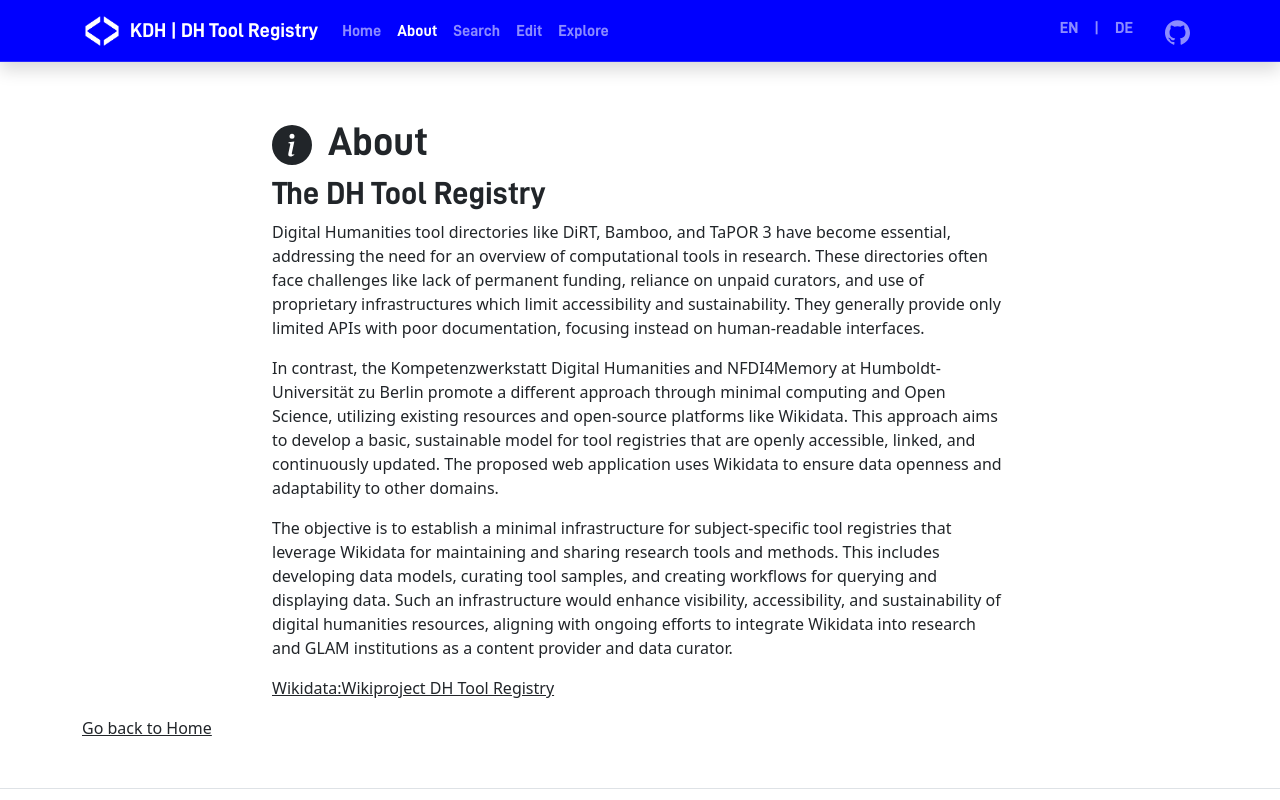
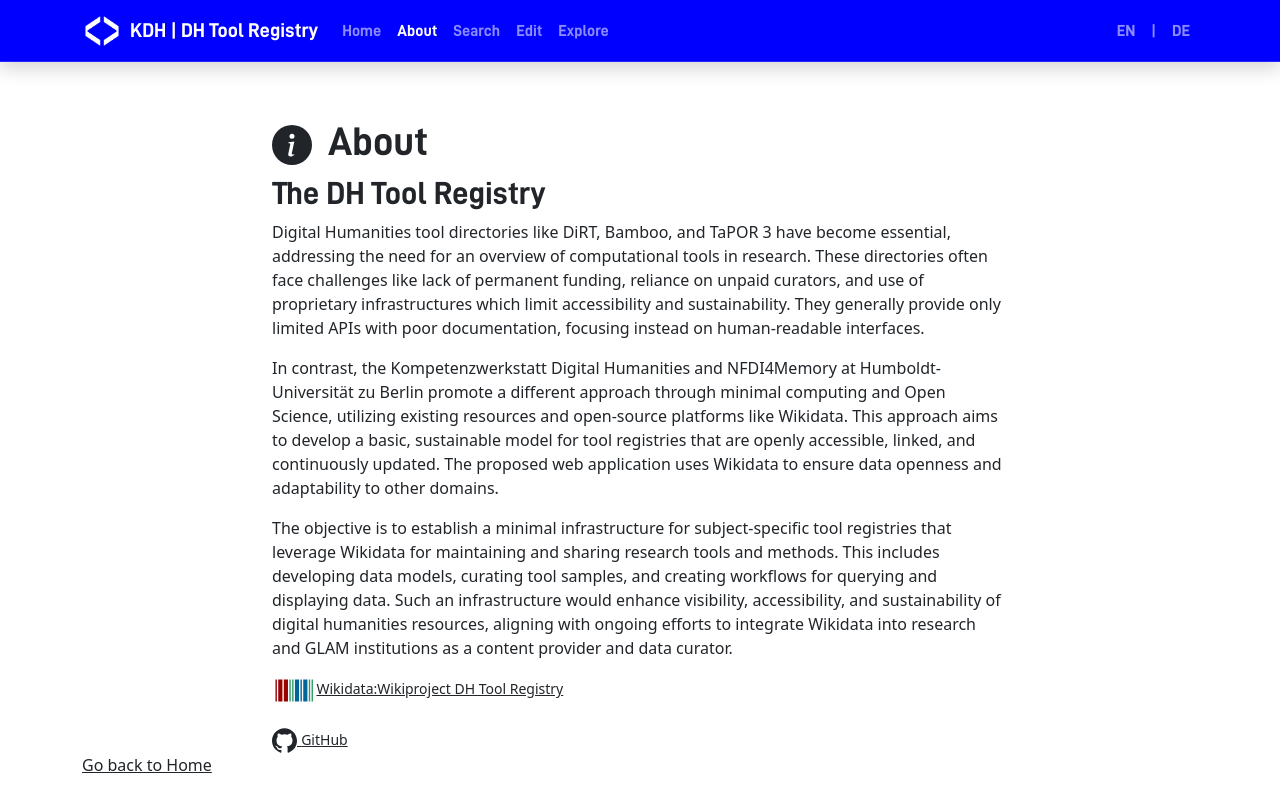
Before and after one commit to FuReSH/toolfindr, a Gatsby site: page /about in a window 1280 px wide. Shown: the top 800 px of the page. Built offline with nearby package versions, Linux system fonts and the light colour scheme; Gatsby itself is replaced by a stand-in of ours.

Commit message:
move github link to about page

```diff
--- a/src/components/navbar.js
+++ b/src/components/navbar.js
@@ -77,12 +77,6 @@ const Navbar = ({ siteTitle }) => {
             </li>
             <li className="nav-item"><span className="nav-link">|</span></li>
             <li className="nav-item"><a className="nav-link" href="#">DE</a></li>
-            <li className="nav-item">
-              <a className="ps-4 nav-link" href="https://github.com/FuReSH" target="_blank" rel="noopener">
-                <svg xmlns="http://www.w3.org/2000/svg" width="25" height="25" className="navbar-nav-svg d-inline-block align-text-top" viewBox="0 0 512 499.36" role="img"><title>GitHub</title><path fill="currentColor" fillR ule="evenodd" d="M256 0C114.64 0 0 114.61 0 256c0 113.09 73.34 209 175.08 242.9 12.8 2.35 17.47-5.56 17.47-12.34 0-6.08-.22-22.18-.35-43.54-71.2 15.49-86.2-34.34-86.2-34.34-11.64-29.57-28.42-37.45-28.42-37.45-23.27-15.84 1.73-15.55 1.73-15.55 25.69 1.81 39.21 26.38 39.21 26.38 22.84 39.12 59.92 27.82 74.5 21.27 2.33-16.54 8.94-27.82 16.25-34.22-56.84-6.43-116.6-28.43-116.6-126.49 0-27.95 10-50.8 26.35-68.69-2.63-6.48-11.42-32.5 2.51-67.75 0 0 21.49-6.88 70.4 26.24a242.65 242.65 0 0 1 128.18 0c48.87-33.13 70.33-26.24 70.33-26.24 14 35.25 5.18 61.27 2.55 67.75 16.41 17.9 26.31 40.75 26.31 68.69 0 98.35-59.85 120-116.88 126.32 9.19 7.9 17.38 23.53 17.38 47.41 0 34.22-.31 61.83-.31 70.23 0 6.85 4.61 14.81 17.6 12.31C438.72 464.97 512 369.08 512 256.02 512 114.62 397.37 0 256 0z"></path></svg>
-                <small className="d-md-none ms-2">GitHub</small>
-              </a>
-            </li>
           </ul>
         </div>
       </div>
--- a/src/content/about.md
+++ b/src/content/about.md
@@ -10,4 +10,12 @@ In contrast, the Kompetenzwerkstatt Digital Humanities and NFDI4Memory at Humbol
 
 The objective is to establish a minimal infrastructure for subject-specific tool registries that leverage Wikidata for maintaining and sharing research tools and methods. This includes developing data models, curating tool samples, and creating workflows for querying and displaying data. Such an infrastructure would enhance visibility, accessibility, and sustainability of digital humanities resources, aligning with ongoing efforts to integrate Wikidata into research and GLAM institutions as a content provider and data curator.
 
-[Wikidata:Wikiproject DH Tool Registry](https://www.wikidata.org/wiki/Wikidata:WikiProject_DH_Tool_Registry)
+<a className="ps-4 nav-link" href="https://www.wikidata.org/wiki/Wikidata:WikiProject_DH_Tool_Registry" target="_blank" rel="noopener">
+<svg xmlns="http://www.w3.org/2000/svg" height="25" viewBox="0 0 32 18" role="img"><path d="M2.5 1h1v16h-1zm2 0h3v16h-3zm4 0h3v16h-3z" fill="#900"/><path d="M12.5 1h1v16h-1zm2 0h1v16h-1zm12 0h1v16h-1zm2 0h1v16h-1z" fill="#396"/><path d="M16.5 1h3v16h-3zm4 0h1v16h-1zm2 0h3v16h-3z" fill="#069"/></svg><small className="d-md-none ms-2">Wikidata:Wikiproject DH Tool Registry</small>
+</a>
+<br /><br />
+
+<a className="ps-4 nav-link" href="https://github.com/FuReSH" target="_blank" rel="noopener">
+                <svg xmlns="http://www.w3.org/2000/svg" width="25" height="25" viewBox="0 0 512 499.36" role="img"><title>GitHub</title><path fill="currentColor" fillR ule="evenodd" d="M256 0C114.64 0 0 114.61 0 256c0 113.09 73.34 209 175.08 242.9 12.8 2.35 17.47-5.56 17.47-12.34 0-6.08-.22-22.18-.35-43.54-71.2 15.49-86.2-34.34-86.2-34.34-11.64-29.57-28.42-37.45-28.42-37.45-23.27-15.84 1.73-15.55 1.73-15.55 25.69 1.81 39.21 26.38 39.21 26.38 22.84 39.12 59.92 27.82 74.5 21.27 2.33-16.54 8.94-27.82 16.25-34.22-56.84-6.43-116.6-28.43-116.6-126.49 0-27.95 10-50.8 26.35-68.69-2.63-6.48-11.42-32.5 2.51-67.75 0 0 21.49-6.88 70.4 26.24a242.65 242.65 0 0 1 128.18 0c48.87-33.13 70.33-26.24 70.33-26.24 14 35.25 5.18 61.27 2.55 67.75 16.41 17.9 26.31 40.75 26.31 68.69 0 98.35-59.85 120-116.88 126.32 9.19 7.9 17.38 23.53 17.38 47.41 0 34.22-.31 61.83-.31 70.23 0 6.85 4.61 14.81 17.6 12.31C438.72 464.97 512 369.08 512 256.02 512 114.62 397.37 0 256 0z"></path></svg>
+                <small className="d-md-none ms-2">GitHub</small>
+              </a>
```
